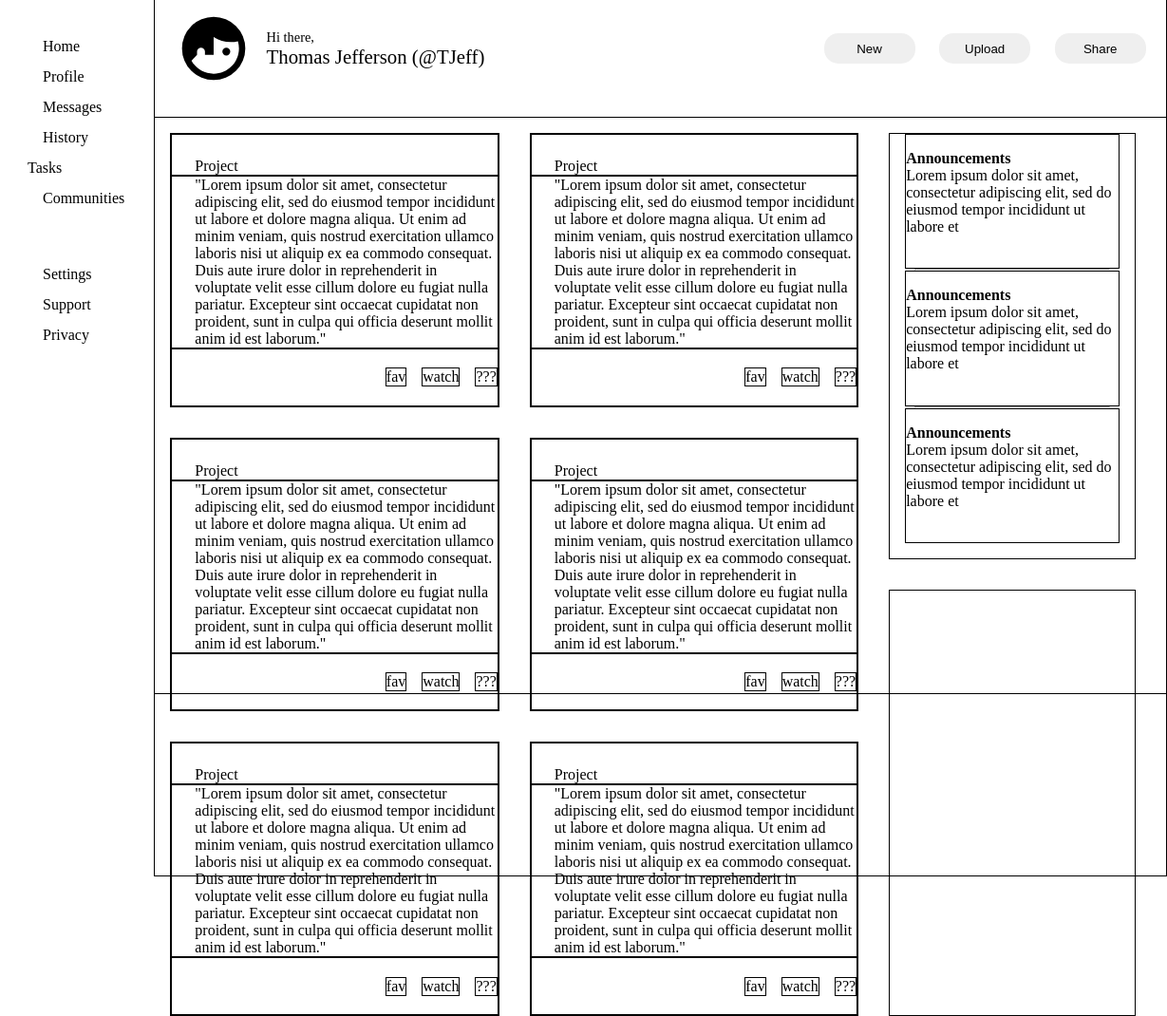
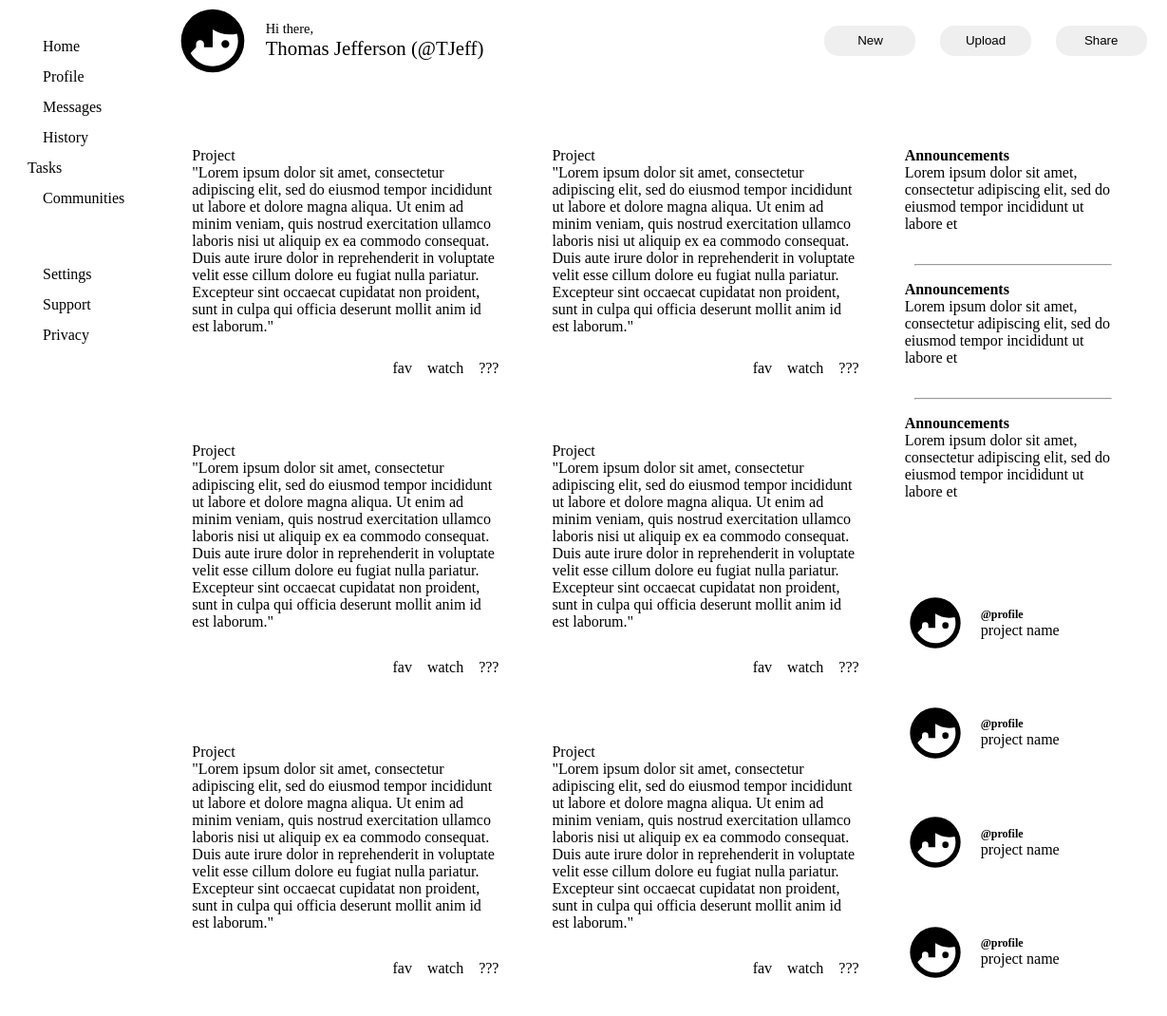
Before and after one commit to krovinskii/odin-admin-dashboard, a plain HTML site: page index.html in a window 1280 px wide. Shown: the part 69-1139 px from the top of the page at 95% size, 51-1280 px from the left. Drawn offline with Linux system fonts and the light colour scheme.

Commit message:
Layout done. Styling needed

```diff
--- a/index.html
+++ b/index.html
@@ -161,7 +161,36 @@ could i use a list? Three lists for the seperate spacing may also be possible..
                     </div>
 
                 </div>
-                <div class="trending"></div>
+                <div class="trending">
+                    <div class ="trendingTrioHolder">
+                        <img class="trendingImg" src="icons/profile.svg">
+                        <div class="trendingText">
+                            <h6 class="trendingAt">@profile</h6>
+                            <p class="trendingProjectName">project name</p>
+                        </div>
+                    </div>
+                    <div class ="trendingTrioHolder">
+                        <img class="trendingImg" src="icons/profile.svg">
+                        <div class="trendingText">
+                            <h6 class="trendingAt">@profile</h6>
+                            <p class="trendingProjectName">project name</p>
+                        </div>
+                    </div>
+                    <div class ="trendingTrioHolder">
+                        <img class="trendingImg" src="icons/profile.svg">
+                        <div class="trendingText">
+                            <h6 class="trendingAt">@profile</h6>
+                            <p class="trendingProjectName">project name</p>
+                        </div>
+                    </div>
+                    <div class ="trendingTrioHolder">
+                        <img class="trendingImg" src="icons/profile.svg">
+                        <div class="trendingText">
+                            <h6 class="trendingAt">@profile</h6>
+                            <p class="trendingProjectName">project name</p>
+                        </div>
+                    </div>
+                </div>
             </div>
         </div>
     </div>
--- a/styles.css
+++ b/styles.css
@@ -11,14 +11,14 @@
     grid-template-columns: repeat(6, 1fr);
     grid-template-rows: 12rem 1fr;
     height: 100vh;
-    width: 100%;
+    width: 100vw;
     position: absolute;
+    left: 0;
     margin: 0;
     padding: 0;
 }
 #navPanel, #topPanel, #main {
-    border: 1px solid black;
-    height: 100vh;
+    height: 100%;
 }
 #navPanel {
     grid-row: 1 / -1;
@@ -30,6 +30,10 @@
 #main {
     grid-column: 2 /-1;
     grid-row: 2/-1;
+    height: 100%;
+    margin-bottom: 10px;
+    box-sizing: border-box;
+
 
 }
 
@@ -50,6 +54,8 @@
 }
 #navPanelContainer {
     margin-top: 1rem;
+    height: 100%;
+
 }
 #dashboardLogo img {
     height: clamp(1.8rem, 2.4rem, 2.5rem);
@@ -107,10 +113,12 @@
 #topPanelBottomContainer {
     display: flex;
     justify-content: space-between;
-    padding-bottom: 2%;
+    padding-bottom<img class="trendingImg" src="icons/profile.svg">
+    <h8 class="trendingAt">@profile</h8>
+    <p class="trendingProjectName">project name</p>: 1%;
     padding-left: 2%;
     padding-right: 2%;
-    padding-top: 1.7%;
+    padding-top: 1%;
     position: relative;
     align-items: center;
 }
@@ -147,15 +155,15 @@
 }
 
 /*Main Section*/
-#cardContainer div {
-    border: 1px solid black;
-}
+
 #cardContainer {
     display: grid;
     grid-template-columns: 1fr 1fr .75fr;
-    position: relative;
     margin: 1rem 2rem 0rem 1rem;
+    height: 100%;
+    box-sizing: border-box;
     gap: 2rem;
+
 }
 .card {
     display: grid;
@@ -166,7 +174,7 @@
 .cardTitle {
    grid-row: 1 / 1;
    grid-column: 1 / 9;
-   padding-top: 1.5rem;
+   padding-top: 1rem;
    padding-left: 1.5rem;
 }
 .cardContent {
@@ -258,3 +266,34 @@
     width: 80%;
     color: black;
 }
+
+/*TRENDING*/
+.trending {
+   display: flex;
+   flex-direction: column;
+   justify-content: space-between;
+   align-items: left;
+}
+.trendingTrioHolder {
+    display: flex;
+    margin: 1rem;
+    gap: 1rem;
+    align-items: center;
+
+
+}
+.trendingText {
+    display:flex;
+    flex-direction: column;
+}
+.trendingImg {
+    height: 4rem;
+    width: auto;
+    object-fit: contain;
+}
+.trendingAt {
+    font-size: .75rem;
+}
+.trendingProjectName {
+    font-size: 1rem;
+}
```
